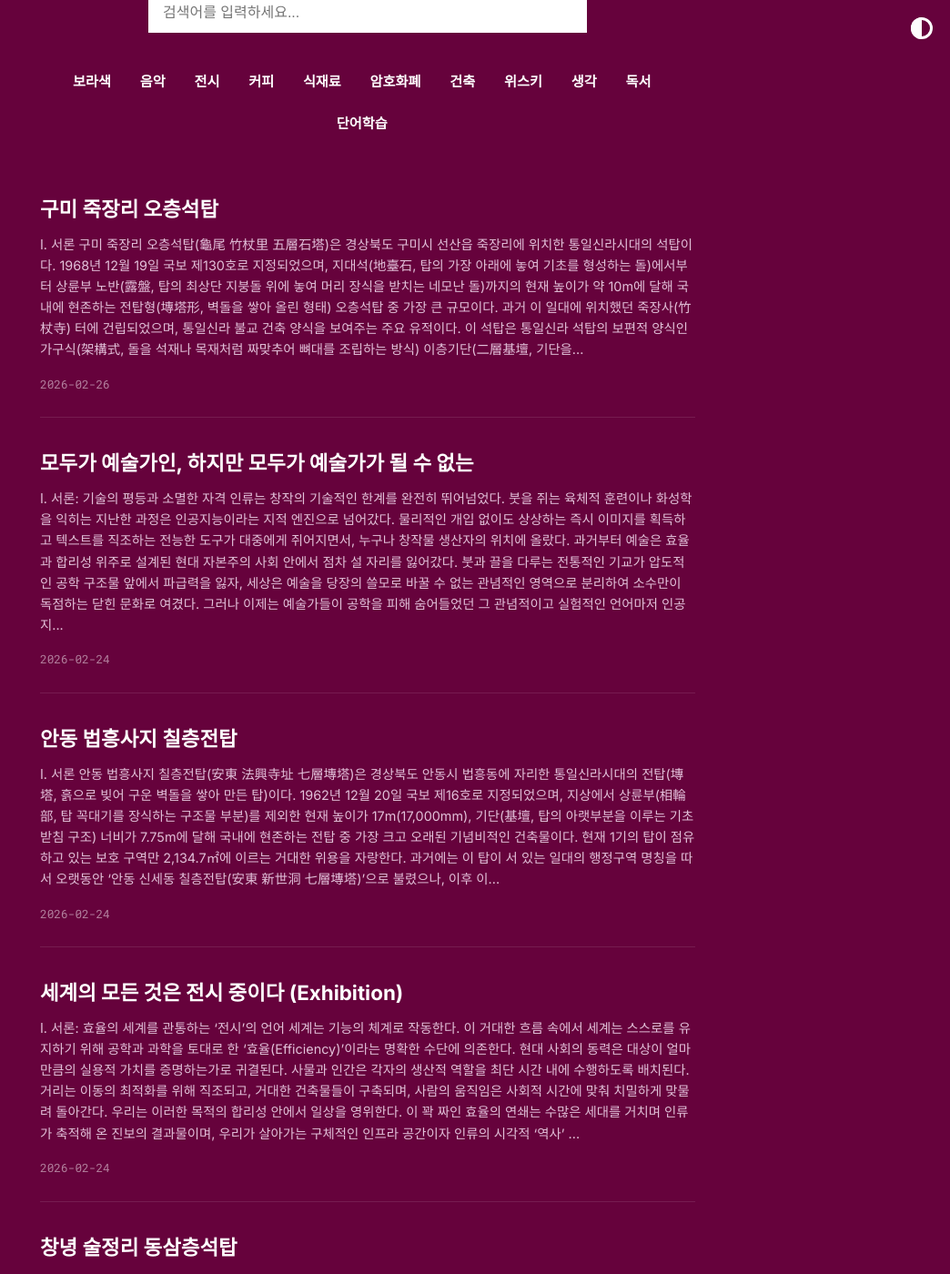
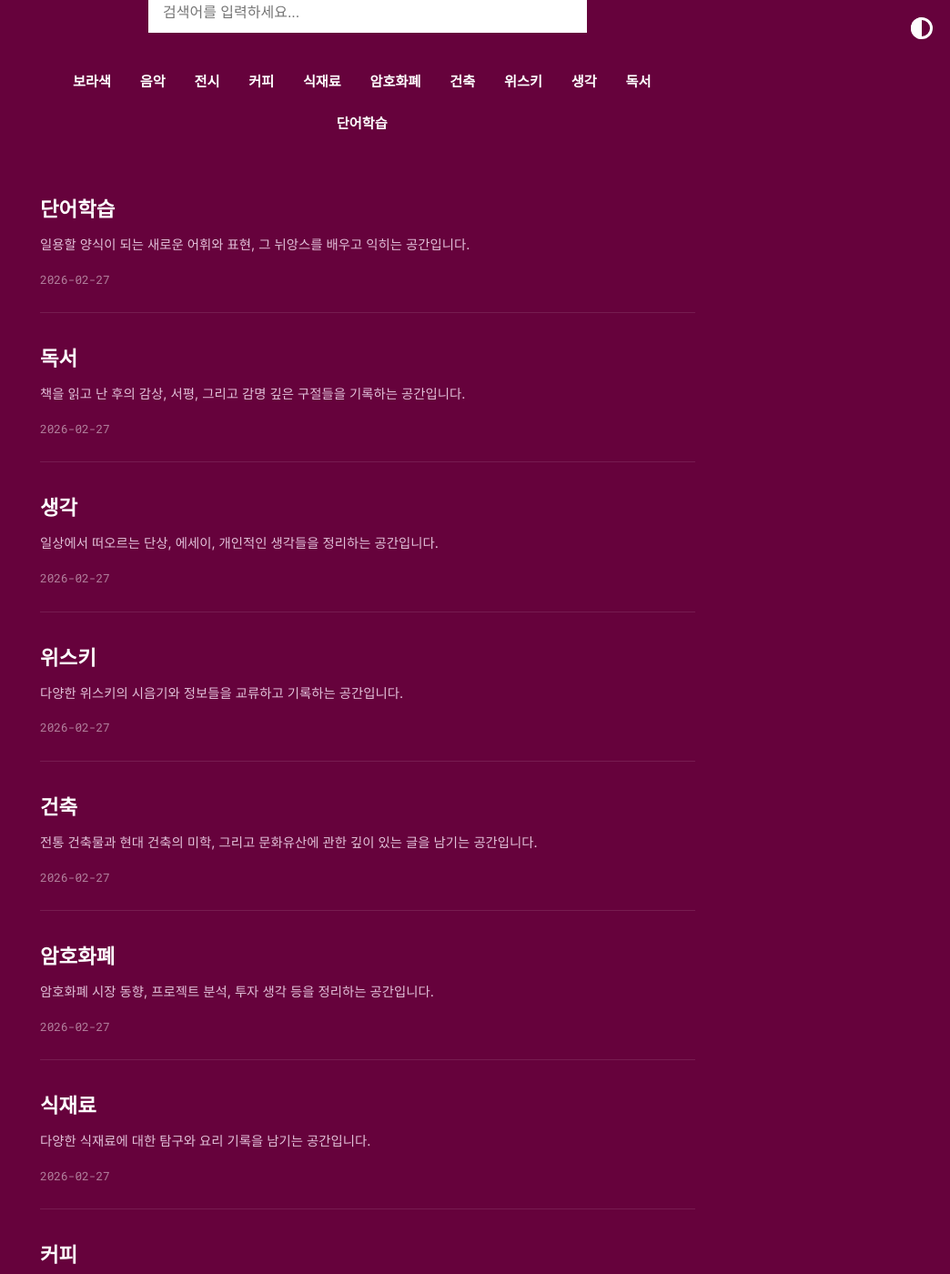
Before and after one commit to borapurpleviolet/borapurpleviolet.github.io, a Jekyll site: the page built from index.md, in a window 1280 px wide and 1400 px high, scrolled down 212 px. Shown: the whole window at 91% size, without its empty margins (236-1280 px from the left). Built offline with Jekyll 4.4.1, drawn with Linux system fonts in a browser that asks for light colours; some web fonts are replaced; comment, search, counter and statistics services are not loaded; some of the changed text lies outside the part shown.

Commit message:
Create category posts and update navigation URLs

```diff
--- /dev/null
+++ b/_posts/2026-02-27-category-architecture.md
@@ -0,0 +1,9 @@
+---
+layout: post
+title: "건축"
+date: 2026-02-27 10:06:00 +0900
+category: 건축
+permalink: /architecture/
+---
+
+전통 건축물과 현대 건축의 미학, 그리고 문화유산에 관한 깊이 있는 글을 남기는 공간입니다.
--- /dev/null
+++ b/_posts/2026-02-27-category-coffee.md
@@ -0,0 +1,9 @@
+---
+layout: post
+title: "커피"
+date: 2026-02-27 10:03:00 +0900
+category: 커피
+permalink: /coffee/
+---
+
+커피와 카페에 대한 이야기를 남기는 공간입니다.
--- /dev/null
+++ b/_posts/2026-02-27-category-crypto.md
@@ -0,0 +1,9 @@
+---
+layout: post
+title: "암호화폐"
+date: 2026-02-27 10:05:00 +0900
+category: 암호화폐
+permalink: /crypto/
+---
+
+암호화폐 시장 동향, 프로젝트 분석, 투자 생각 등을 정리하는 공간입니다.
--- /dev/null
+++ b/_posts/2026-02-27-category-exhibition.md
@@ -0,0 +1,9 @@
+---
+layout: post
+title: "전시"
+date: 2026-02-27 10:02:00 +0900
+category: 전시
+permalink: /exhibition/
+---
+
+전시회 관람 후기나 관련 정보를 기록하는 공간입니다.
--- /dev/null
+++ b/_posts/2026-02-27-category-ingredients.md
@@ -0,0 +1,9 @@
+---
+layout: post
+title: "식재료"
+date: 2026-02-27 10:04:00 +0900
+category: 식재료
+permalink: /ingredients/
+---
+
+다양한 식재료에 대한 탐구와 요리 기록을 남기는 공간입니다.
--- /dev/null
+++ b/_posts/2026-02-27-category-music.md
@@ -0,0 +1,9 @@
+---
+layout: post
+title: "음악"
+date: 2026-02-27 10:01:00 +0900
+category: 음악
+permalink: /music/
+---
+
+음악 스크랩과 리뷰를 남기는 공간입니다.
--- /dev/null
+++ b/_posts/2026-02-27-category-purple.md
@@ -0,0 +1,9 @@
+---
+layout: post
+title: "보라색"
+date: 2026-02-27 10:00:00 +0900
+category: 보라색
+permalink: /purple/
+---
+
+보라색 관련 기록을 남기는 공간입니다. 자유롭게 내용을 채워주세요.
--- /dev/null
+++ b/_posts/2026-02-27-category-reading.md
@@ -0,0 +1,9 @@
+---
+layout: post
+title: "독서"
+date: 2026-02-27 10:09:00 +0900
+category: 독서
+permalink: /reading/
+---
+
+책을 읽고 난 후의 감상, 서평, 그리고 감명 깊은 구절들을 기록하는 공간입니다.
--- /dev/null
+++ b/_posts/2026-02-27-category-thoughts.md
@@ -0,0 +1,9 @@
+---
+layout: post
+title: "생각"
+date: 2026-02-27 10:08:00 +0900
+category: 생각
+permalink: /thoughts/
+---
+
+일상에서 떠오르는 단상, 에세이, 개인적인 생각들을 정리하는 공간입니다.
--- /dev/null
+++ b/_posts/2026-02-27-category-vocabulary.md
@@ -0,0 +1,9 @@
+---
+layout: post
+title: "단어학습"
+date: 2026-02-27 10:10:00 +0900
+category: 단어학습
+permalink: /vocabulary/
+---
+
+일용할 양식이 되는 새로운 어휘와 표현, 그 뉘앙스를 배우고 익히는 공간입니다.
--- /dev/null
+++ b/_posts/2026-02-27-category-whiskey.md
@@ -0,0 +1,9 @@
+---
+layout: post
+title: "위스키"
+date: 2026-02-27 10:07:00 +0900
+category: 위스키
+permalink: /whiskey/
+---
+
+다양한 위스키의 시음기와 정보들을 교류하고 기록하는 공간입니다.
```
Also changed, not shown: _data/home.yml (+11 -11 lines).
